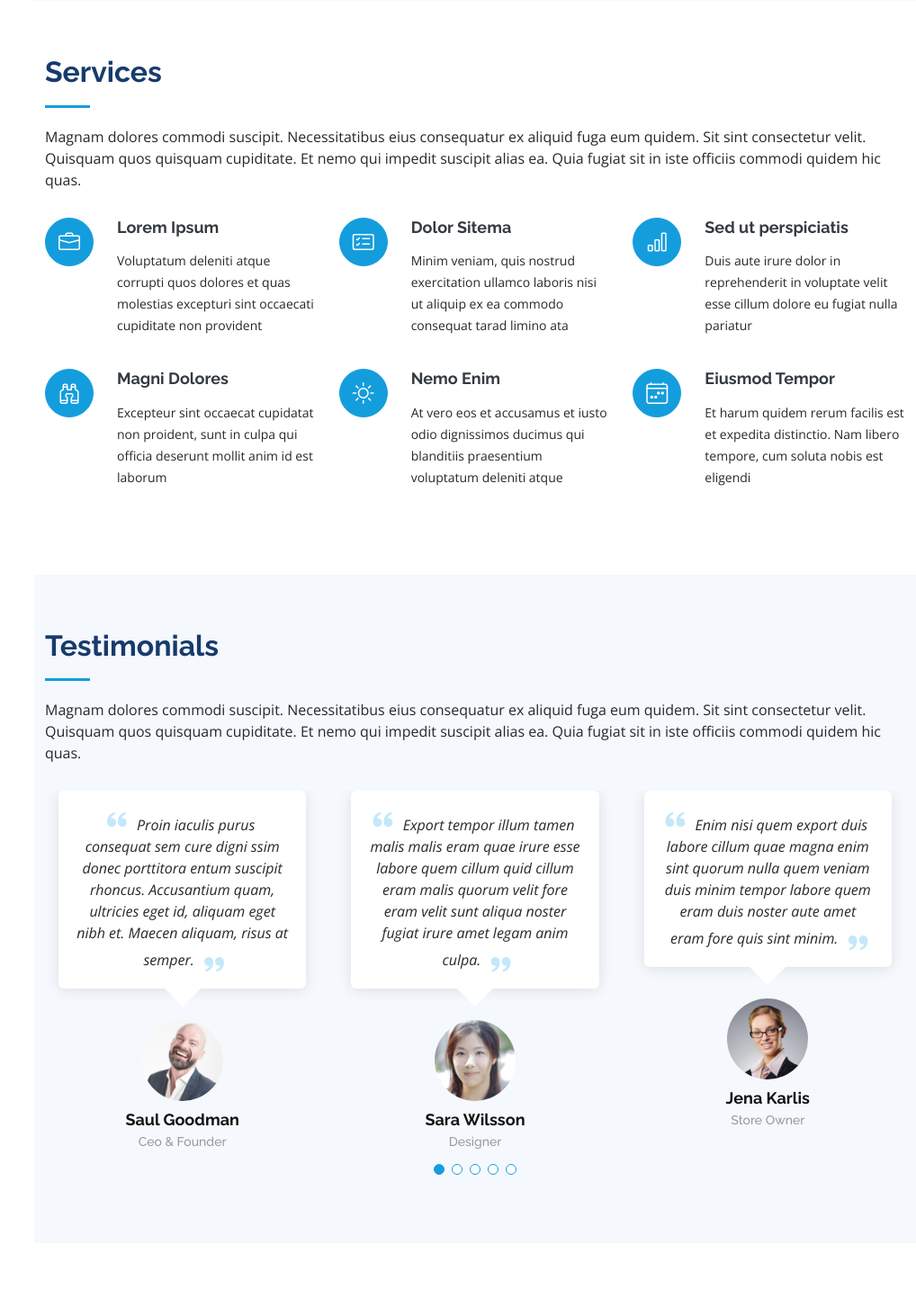
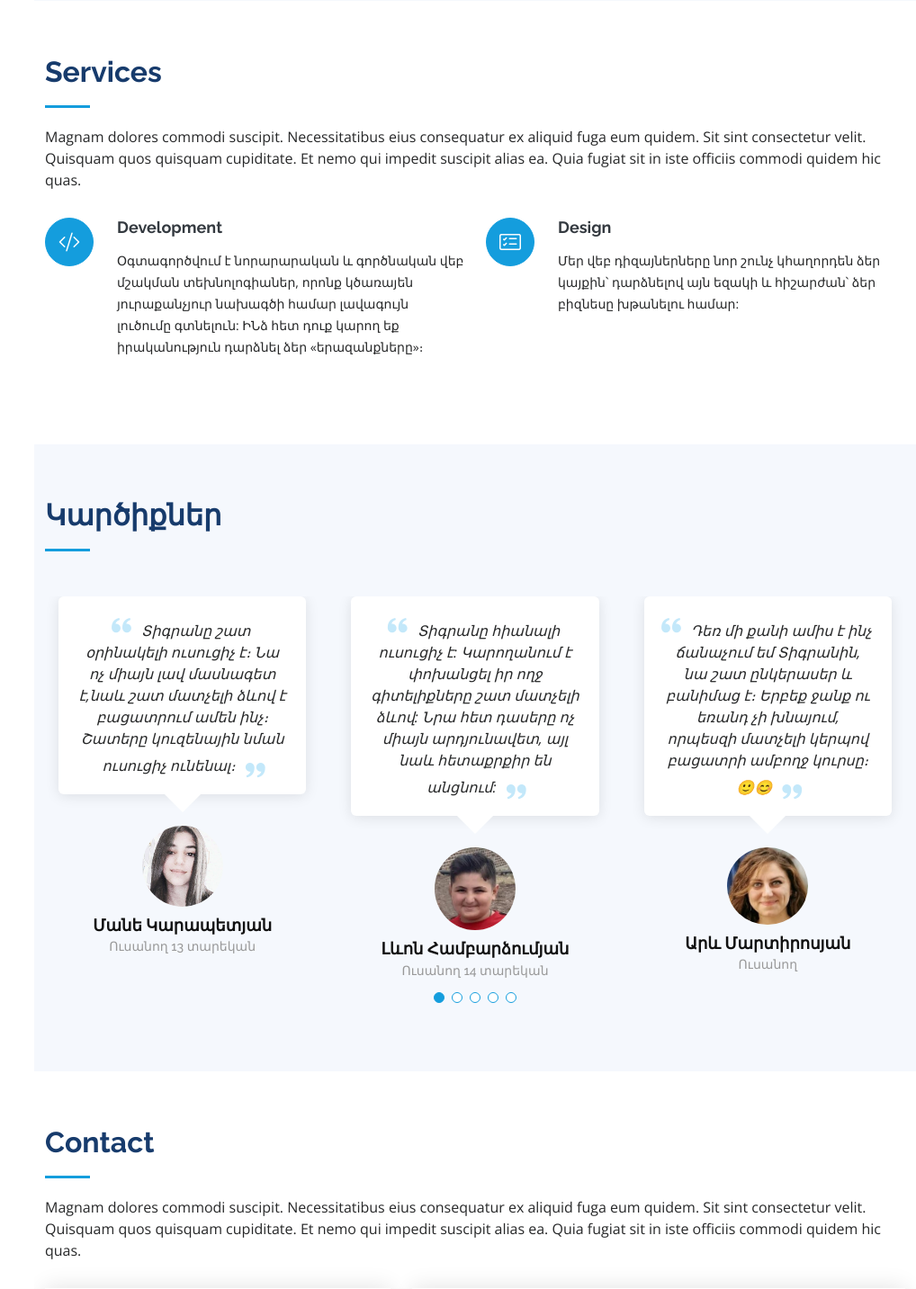
Before and after one commit to eghiazaryantigran/iPortfolio, a PHP site: page / in a window 1280 px wide. Shown: the part 4736-6169 px from the top of the page at 90% size, without its empty margins (262-1280 px from the left). Run offline with PHP 8.4, Linux system fonts and the light colour scheme; some libraries are stand-ins or nearby versions.

Commit message:
50% ready

```diff
--- a/assets/css/style.css
+++ b/assets/css/style.css
@@ -217,7 +217,7 @@ h1, h2, h3, h4, h5, h6 {
   min-width: 300px;
 }
 #hero h1 {
-  margin: 0 0 10px 0;
+  margin: 0 0 10px 70px;
   font-size: 64px;
   font-weight: 700;
   line-height: 56px;
@@ -228,6 +228,7 @@ h1, h2, h3, h4, h5, h6 {
   margin-bottom: 50px;
   font-size: 26px;
   font-family: "Poppins", sans-serif;
+  margin: 0 0 10px 70px;
 }
 #hero p span {
   color: #fff;
--- a/index.html
+++ b/index.html
@@ -184,8 +184,8 @@ ZMMMMMMMMMM.................MMMMMMMMMM$.
   <meta content="" name="keywords">
 
   <!-- Favicons -->
-  <link href="assets/img/logo.png" rel="icon">
-  <link href="assets/img/logo.png" rel="apple-touch-icon">
+  <link href="assets/img/logo.png" rel="icon" sizes="16x16">
+  <link href="assets/img/logo.png" rel="apple-touch-icon"sizes="16x16 32x32" >
 
   <!-- Google Fonts -->
   <link href="https://fonts.googleapis.com/css?family=Open+Sans:300,300i,400,400i,600,600i,700,700i|Raleway:300,300i,400,400i,500,500i,600,600i,700,700i|Poppins:300,300i,400,400i,500,500i,600,600i,700,700i" rel="stylesheet">
@@ -628,36 +628,18 @@ ZMMMMMMMMMM.................MMMMMMMMMM$.
         </div>
 
         <div class="row">
-          <div class="col-lg-4 col-md-6 icon-box" data-aos="fade-up">
-            <div class="icon"><i class="bi bi-briefcase"></i></div>
-            <h4 class="title"><a href="">Lorem Ipsum</a></h4>
-            <p class="description">Voluptatum deleniti atque corrupti quos dolores et quas molestias excepturi sint occaecati cupiditate non provident</p>
+          <div class="col-lg-6 col-md-6 icon-box" data-aos="fade-up">
+            <div class="icon"><i class="bi bi-code-slash"></i> </div>
+
+            <h4 class="title"><a href="">Development</a></h4>
+            <p class="description">Օգտագործվում է նորարարական և գործնական վեբ մշակման տեխնոլոգիաներ, որոնք կծառայեն յուրաքանչյուր նախագծի համար լավագույն լուծումը գտնելուն: ԻՆձ հետ դուք կարող եք իրականություն դարձնել ձեր «երազանքները»։</p>
           </div>
-          <div class="col-lg-4 col-md-6 icon-box" data-aos="fade-up" data-aos-delay="100">
+          <div class="col-lg-6 col-md-6 icon-box" data-aos="fade-up" data-aos-delay="100">
             <div class="icon"><i class="bi bi-card-checklist"></i></div>
-            <h4 class="title"><a href="">Dolor Sitema</a></h4>
-            <p class="description">Minim veniam, quis nostrud exercitation ullamco laboris nisi ut aliquip ex ea commodo consequat tarad limino ata</p>
+            <h4 class="title"><a href="">Design</a></h4>
+            <p class="description">Մեր վեբ դիզայներները նոր շունչ կհաղորդեն ձեր կայքին՝ դարձնելով այն եզակի և հիշարժան՝ ձեր բիզնեսը խթանելու համար:</p>
           </div>
-          <div class="col-lg-4 col-md-6 icon-box" data-aos="fade-up" data-aos-delay="200">
-            <div class="icon"><i class="bi bi-bar-chart"></i></div>
-            <h4 class="title"><a href="">Sed ut perspiciatis</a></h4>
-            <p class="description">Duis aute irure dolor in reprehenderit in voluptate velit esse cillum dolore eu fugiat nulla pariatur</p>
-          </div>
-          <div class="col-lg-4 col-md-6 icon-box" data-aos="fade-up" data-aos-delay="300">
-            <div class="icon"><i class="bi bi-binoculars"></i></div>
-            <h4 class="title"><a href="">Magni Dolores</a></h4>
-            <p class="description">Excepteur sint occaecat cupidatat non proident, sunt in culpa qui officia deserunt mollit anim id est laborum</p>
-          </div>
-          <div class="col-lg-4 col-md-6 icon-box" data-aos="fade-up" data-aos-delay="400">
-            <div class="icon"><i class="bi bi-brightness-high"></i></div>
-            <h4 class="title"><a href="">Nemo Enim</a></h4>
-            <p class="description">At vero eos et accusamus et iusto odio dignissimos ducimus qui blanditiis praesentium voluptatum deleniti atque</p>
-          </div>
-          <div class="col-lg-4 col-md-6 icon-box" data-aos="fade-up" data-aos-delay="500">
-            <div class="icon"><i class="bi bi-calendar4-week"></i></div>
-            <h4 class="title"><a href="">Eiusmod Tempor</a></h4>
-            <p class="description">Et harum quidem rerum facilis est et expedita distinctio. Nam libero tempore, cum soluta nobis est eligendi</p>
-          </div>
+
         </div>
 
       </div>
@@ -668,8 +650,7 @@ ZMMMMMMMMMM.................MMMMMMMMMM$.
       <div class="container">
 
         <div class="section-title">
-          <h2>Testimonials</h2>
-          <p>Magnam dolores commodi suscipit. Necessitatibus eius consequatur ex aliquid fuga eum quidem. Sit sint consectetur velit. Quisquam quos quisquam cupiditate. Et nemo qui impedit suscipit alias ea. Quia fugiat sit in iste officiis commodi quidem hic quas.</p>
+          <h2>Կարծիքներ</h2>
         </div>
 
         <div class="testimonials-slider swiper" data-aos="fade-up" data-aos-delay="100">
@@ -679,12 +660,12 @@ ZMMMMMMMMMM.................MMMMMMMMMM$.
               <div class="testimonial-item" data-aos="fade-up">
                 <p>
                   <i class="bx bxs-quote-alt-left quote-icon-left"></i>
-                  Proin iaculis purus consequat sem cure digni ssim donec porttitora entum suscipit rhoncus. Accusantium quam, ultricies eget id, aliquam eget nibh et. Maecen aliquam, risus at semper.
+                  Տիգրանը շատ օրինակելի ուսուցիչ է։ Նա ոչ միայն լավ մասնագետ է,նաև շատ մատչելի ձևով է բացատրում ամեն ինչ։ Շատերը կուզենային նման ուսուցիչ ունենալ։
                   <i class="bx bxs-quote-alt-right quote-icon-right"></i>
                 </p>
-                <img src="assets/img/testimonials/testimonials-1.jpg" class="testimonial-img" alt="">
-                <h3>Saul Goodman</h3>
-                <h4>Ceo &amp; Founder</h4>
+                <img src="assets/img/testimonials/mane_karapetyan.png" class="testimonial-img" alt="">
+                <h3>Մանե Կարապետյան</h3>
+                <h4>Ուսանող 13 տարեկան</h4>
               </div>
             </div><!-- End testimonial item -->
 
@@ -692,12 +673,12 @@ ZMMMMMMMMMM.................MMMMMMMMMM$.
               <div class="testimonial-item" data-aos="fade-up" data-aos-delay="100">
                 <p>
                   <i class="bx bxs-quote-alt-left quote-icon-left"></i>
-                  Export tempor illum tamen malis malis eram quae irure esse labore quem cillum quid cillum eram malis quorum velit fore eram velit sunt aliqua noster fugiat irure amet legam anim culpa.
+                Տիգրանը հիանալի ուսուցիչ է: Կարողանում է փոխանցել իր ողջ գիտելիքները շատ մատչելի ձևով: Նրա հետ դասերը ոչ միայն արդյունավետ, այլ նաև հետաքրքիր են անցնում:
                   <i class="bx bxs-quote-alt-right quote-icon-right"></i>
                 </p>
-                <img src="assets/img/testimonials/testimonials-2.jpg" class="testimonial-img" alt="">
-                <h3>Sara Wilsson</h3>
-                <h4>Designer</h4>
+                <img src="assets/img/testimonials/levon hambardzumyan.jpg" class="testimonial-img" alt="">
+                <h3>Լևոն Համբարձումյան</h3>
+                <h4>Ուսանող 14 տարեկան</h4>
               </div>
             </div><!-- End testimonial item -->
 
@@ -705,12 +686,12 @@ ZMMMMMMMMMM.................MMMMMMMMMM$.
               <div class="testimonial-item" data-aos="fade-up" data-aos-delay="200">
                 <p>
                   <i class="bx bxs-quote-alt-left quote-icon-left"></i>
-                  Enim nisi quem export duis labore cillum quae magna enim sint quorum nulla quem veniam duis minim tempor labore quem eram duis noster aute amet eram fore quis sint minim.
+                  Դեռ մի քանի ամիս է ինչ ճանաչում եմ Տիգրանին, նա շատ ընկերասեր և բանիմաց է։ Երբեք ջանք ու եռանդ չի խնայում, որպեսզի մատչելի կերպով բացատրի ամբողջ կուրսը։🙂😊
                   <i class="bx bxs-quote-alt-right quote-icon-right"></i>
                 </p>
-                <img src="assets/img/testimonials/testimonials-3.jpg" class="testimonial-img" alt="">
-                <h3>Jena Karlis</h3>
-                <h4>Store Owner</h4>
+                <img src="assets/img/testimonials/arev martirosyan .jpg" class="testimonial-img" alt="">
+                <h3>Արև Մարտիրոսյան</h3>
+                <h4>Ուսանող</h4>
               </div>
             </div><!-- End testimonial item -->
 
@@ -718,11 +699,11 @@ ZMMMMMMMMMM.................MMMMMMMMMM$.
               <div class="testimonial-item" data-aos="fade-up" data-aos-delay="300">
                 <p>
                   <i class="bx bxs-quote-alt-left quote-icon-left"></i>
-                  Fugiat enim eram quae cillum dolore dolor amet nulla culpa multos export minim fugiat minim velit minim dolor enim duis veniam ipsum anim magna sunt elit fore quem dolore labore illum veniam.
+                  Եթե ուսուցիչը սիրում է իր աշխատանքը և իր աշակերտին, ապա նա կատարյալ է:Տիգրանը Կարողանում է փոխանցել իր ողջ գիտելիքները շատ մատչելի ձևով:
                   <i class="bx bxs-quote-alt-right quote-icon-right"></i>
                 </p>
-                <img src="assets/img/testimonials/testimonials-4.jpg" class="testimonial-img" alt="">
-                <h3>Matt Brandon</h3>
+                <img src="assets/img/testimonials/rrr.jpg" class="testimonial-img" alt="">
+                <h3>Տիգրան Մելքոնյան</h3>
                 <h4>Freelancer</h4>
               </div>
             </div><!-- End testimonial item -->
@@ -731,10 +712,12 @@ ZMMMMMMMMMM.................MMMMMMMMMM$.
               <div class="testimonial-item" data-aos="fade-up" data-aos-delay="400">
                 <p>
                   <i class="bx bxs-quote-alt-left quote-icon-left"></i>
-                  Quis quorum aliqua sint quem legam fore sunt eram irure aliqua veniam tempor noster veniam enim culpa labore duis sunt culpa nulla illum cillum fugiat legam esse veniam culpa fore nisi cillum quid.
+                  Ուսուցիչն այն մարդն է, ով դժվար բաները դարձնում է հեշտ: Եվ Տիգրանը այդպիսի ուսուցիչ է: Նրա հետ դասերը անցնում են հետաքրքիր տրամաբանությամբ  և արդյունավետ։
+
+
                   <i class="bx bxs-quote-alt-right quote-icon-right"></i>
                 </p>
-                <img src="assets/img/testimonials/testimonials-5.jpg" class="testimonial-img" alt="">
+                <img src="assets/img/testimonials/ara.jpg" class="testimonial-img" alt="">
                 <h3>John Larson</h3>
                 <h4>Entrepreneur</h4>
               </div>
```
Also changed, not shown: assets/img/testimonials/ara.jpg (added), assets/img/testimonials/arev martirosyan .jpg (added), assets/img/testimonials/levon hambardzumyan.jpg (added), assets/img/testimonials/mane_karapetyan.png (added), assets/img/testimonials/rrr.jpg (added).
